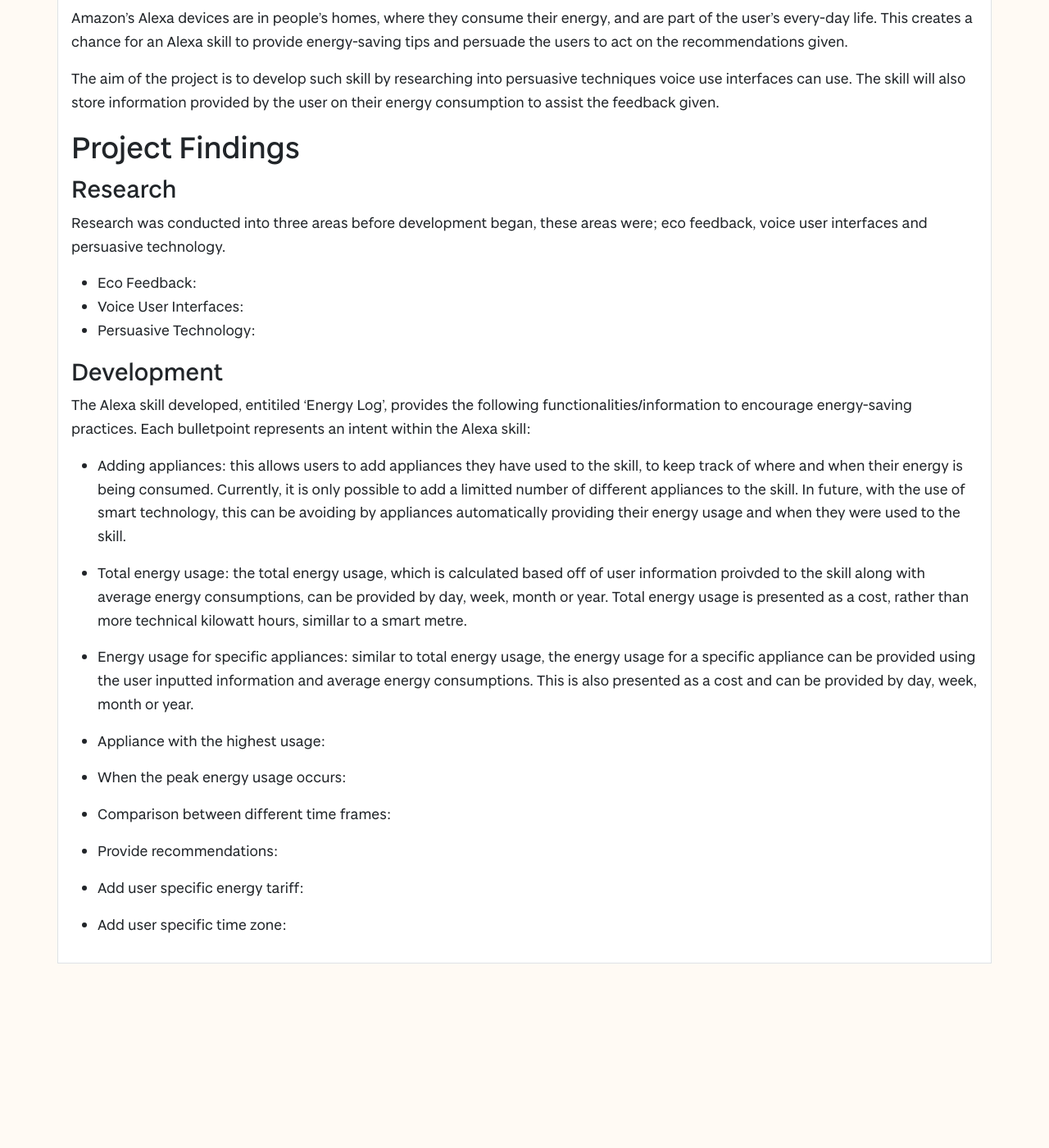
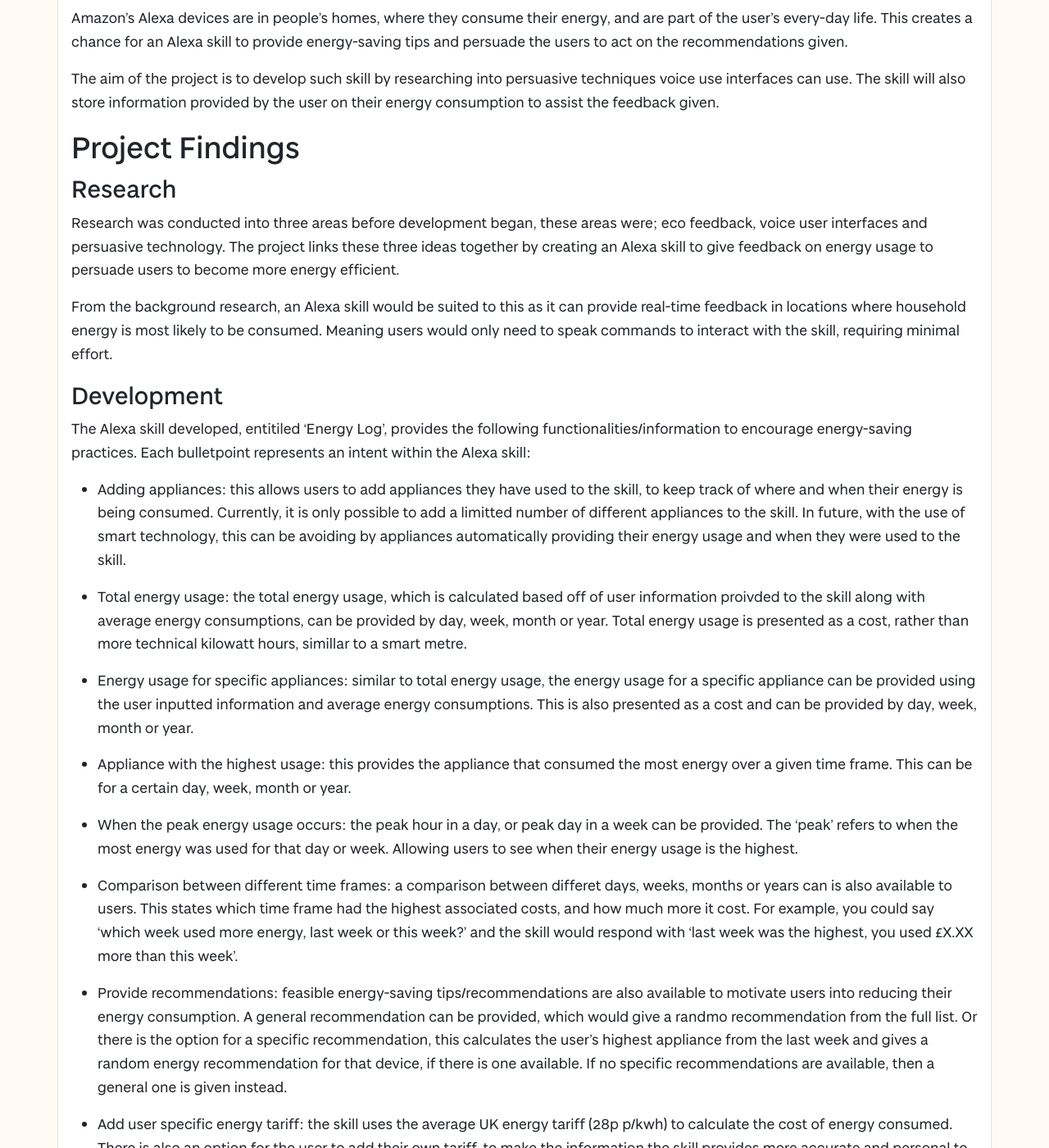
Before and after one commit to vivienprk/degree-show-2022, a Jekyll site: the page built from projects/HollyGroves.md, in a window 1280 px wide and 1400 px high, scrolled down 405 px. Shown: the whole window at 82% size. Built offline with Jekyll 4.4.1, drawn with Linux system fonts in a browser that asks for light colours; our own code applies the rules of GitHub Pages for plain Markdown files; before the commit the page ends 1580 px from its top, so only the background shows below that; some of the changed text lies outside the part shown.

Commit message:
Finished writing stuff

```diff
--- a/projects/HollyGroves.md
+++ b/projects/HollyGroves.md
@@ -16,10 +16,9 @@ The aim of the project is to develop such skill by researching into persuasive t
 
 ## Project Findings
 ### Research
-Research was conducted into three areas before development began, these areas were; eco feedback, voice user interfaces and persuasive technology.
-- Eco Feedback:
-- Voice User Interfaces:
-- Persuasive Technology:
+Research was conducted into three areas before development began, these areas were; eco feedback, voice user interfaces and persuasive technology. The project links these three ideas together by creating an Alexa skill to give feedback on energy usage to persuade users to become more energy efficient.
+
+From the background research, an Alexa skill would be suited to this as it can provide real-time feedback in locations where household energy is most likely to be consumed. Meaning users would only need to speak commands to interact with the skill, requiring minimal effort.
 
 ### Development
 The Alexa skill developed, entitiled 'Energy Log', provides the following functionalities/information to encourage energy-saving practices. Each bulletpoint represents an intent within the Alexa skill:
@@ -30,14 +29,14 @@ The Alexa skill developed, entitiled 'Energy Log', provides the following functi
 
 - Energy usage for specific appliances: similar to total energy usage, the energy usage for a specific appliance can be provided using the user inputted information and average energy consumptions. This is also presented as a cost and can be provided by day, week, month or year.
 
-- Appliance with the highest usage:
+- Appliance with the highest usage: this provides the appliance that consumed the most energy over a given time frame. This can be for a certain day, week, month or year.
 
-- When the peak energy usage occurs:
+- When the peak energy usage occurs: the peak hour in a day, or peak day in a week can be provided. The 'peak' refers to when the most energy was used for that day or week. Allowing users to see when their energy usage is the highest.
 
-- Comparison between different time frames:
+- Comparison between different time frames: a comparison between differet days, weeks, months or years can is also available to users. This states which time frame had the highest associated costs, and how much more it cost. For example, you could say 'which week used more energy, last week or this week?' and the skill would respond with 'last week was the highest, you used £X.XX more than this week'.
 
-- Provide recommendations:
+- Provide recommendations: feasible energy-saving tips/recommendations are also available to motivate users into reducing their energy consumption. A general recommendation can be provided, which would give a randmo recommendation from the full list. Or there is the option for a specific recommendation, this calculates the user's highest appliance from the last week and gives a random energy recommendation for that device, if there is one available. If no specific recommendations are available, then a general one is given instead.
 
-- Add user specific energy tariff:
+- Add user specific energy tariff: the skill uses the average UK energy tariff (28p p/kwh) to calculate the cost of energy consumed. There is also an option for the user to add their own tariff, to make the information the skill provides more accurate and personal to them.
 
-- Add user specific time zone:
+- Add user specific time zone: as the skill associates the user's energy usage with a date and time, it is important that the user's time zone is correct. So there is functionality for the user to add their time zone when the first open the skill. If they wish to update their time zone at a later date, they can also do so.
```
Also changed, not shown: other parts of projects/HollyGroves.md (+1 -1 lines).
